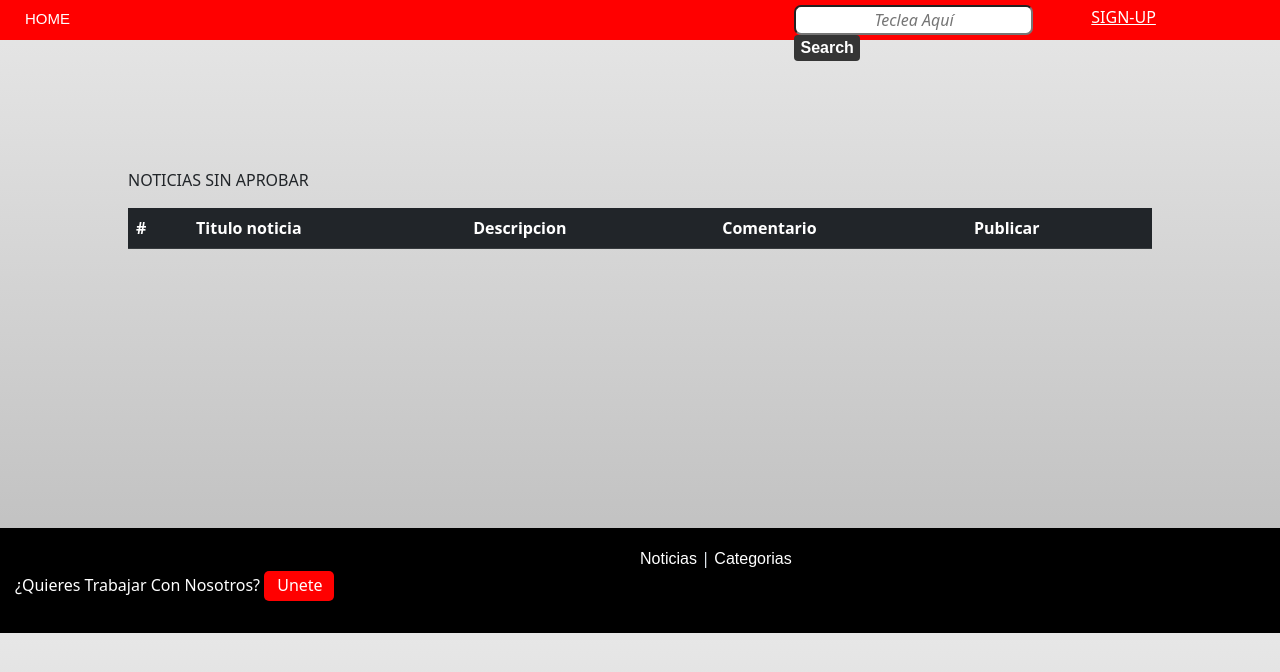
After one commit to gerabdael/ProyectoBdm, a PHP site: page /Views/AproveNewsUser.php in a window 1280 px wide. The commit adds this page. Shown: the top 672 px of the page. Run offline with PHP 8.4, Linux system fonts and the light colour scheme; data comes from the database, SQL or seed files in the repository; lists and menus that the app fills with data are empty; some libraries are stand-ins or nearby versions; some web fonts are replaced.

Commit message:
Fixes
Pedos en el aprovar

```diff
--- a/Model/Aprovednews_inc.php
+++ b/Model/Aprovednews_inc.php
@@ -6,6 +6,7 @@ include "../Controller/Aprovednews-contr.classes.php";
         $idhiddentitle = $_POST["idhiddentitle"];
         $idhiddendesc = $_POST["idhiddendesc"];
         $commentarioAdmin= $_POST["commentarioAdmin"];
+
         $aprove = new AprovednewsContr($idhiddenid,
         $idhiddentitle ,
         $idhiddendesc ,
@@ -16,6 +17,8 @@ include "../Controller/Aprovednews-contr.classes.php";
         $idhiddenid = $_POST["idhiddenid"];
         $idhiddentitle = $_POST["idhiddentitle"];
         $idhiddendesc = $_POST["idhiddendesc"];
+        $commentarioAdmin= $_POST["commentarioAdmin"];
+
         $remove = new AprovednewsContr($idhiddenid,
         $idhiddentitle ,
         $idhiddendesc ,
--- /dev/null
+++ b/Views/AproveNewsUser.php
@@ -0,0 +1,41 @@
+<?php include('./HeaderFinal.php');
+  require( '../Classes/newsAproveCharge.classes.php');?>
+
+
+<div class="NewStuff">
+
+<div class="NuevaNoticia">
+
+
+<P>NOTICIAS SIN  APROBAR</P>
+
+
+<table class="table table-striped table-dark">
+  <thead>
+    <tr>
+      <th scope="col">#</th>
+      <th scope="col">Titulo noticia</th>
+      <th scope="col">Descripcion</th>
+      <th scope="col">Comentario</th>
+      <th scope="col">Publicar</th>
+    </tr>
+  </thead>
+  <tbody>
+    <?php
+
+        $fillnewsAproved= new newAprovefill();
+        $fillnewsAproved-> newsAprovefill();
+      ?>
+
+  </tbody>
+</table>
+
+
+
+
+</div>
+
+</div>
+
+
+<?php include('./footer.php')?>
--- a/Views/HeaderFinal.php
+++ b/Views/HeaderFinal.php
@@ -83,30 +83,31 @@
 
 
                 <div class="LoginStatus">
-                <ul>
+
                 <?php
                         if(isset($_SESSION["user_email"])){
                     ?>
+
+
+                        <form action="../Classes/endSession.classes.php" method="post">
+                            <ul>
                         <?php echo $_SESSION["user_email"];?>
-                        <form action="../Classes/endSession.classes.php" method="post">
-                        <input class="nav-item" type="submit" name="submit" value="Salir"style= "border-radius: 15px;  color: #fff;
-                        background-color: #eb2651;
-                        border-color: #b42424;  padding: 5px;
-                        position: relative;
-                        box-shadow: 0 1px 2px rgba(0, 0, 0, 0.05);
-                        text-decoration: none;
-                        text-align: justify;">
+                        </ul>
+                        <input class="nav-item" type="submit" name="submit" value="Salir">
+
                         </form>
                     <?php
                         }
                         else {
                     ?>
+                    <ul>
                         <a href="../Views/Login.php" >SIGN-UP</a>
+                        </ul>
                     <?php
                         }
                     ?>
 
-                </ul>
+
 
                 </div>
 
--- a/Views/Profile.php
+++ b/Views/Profile.php
@@ -57,7 +57,7 @@ $("#VerNombre").val(localStorage.getItem("nombre"));
                                 <hr>
                                 <a  class="btn btn-outline-info btn-lg" type="button" href="VerMisPreguntas.html">Ver tus noticias</a>
                                 <hr>
-                                <a  class="btn btn-outline-info btn-lg" type="button" href="VerMisPreguntas.html">Noticias no publicadas</a>
+                                <a  class="btn btn-outline-info btn-lg" type="button" href="AproveNewsUser.php">Noticias no publicadas</a>
                                 <hr>
                                 <a  class="btn btn-outline-info btn-lg" type="button" href="VerLikes.php">Ver Favoritos
                                 <span class="visually-hidden">(current)</span>
--- a/scripts/css/NavBar.css
+++ b/scripts/css/NavBar.css
@@ -92,20 +92,30 @@
 .LoginStatus{
   margin-right: 0;
   height: 100%;
-  width: 20%;
+  width: 25%;
   margin-top: 0%;
   padding-top: 5px;
+  display: inline-block;
+
 
 }
 
 .LoginStatus ul{
   color:white;
+text-align: left;
+padding-right: 15px;
+}
+
+.LoginStatus a{
+  color:white;
+text-align: left;
+padding-right: 15px;
 }
 
 
-.LoginStatus button{
+.LoginStatus input{
 
-  background-color: rgb(255, 0, 0);
+  background-color: rgb(44, 44, 44);
   border-radius: 55px;
   border-style: none;
   color: rgb(236, 236, 236);
@@ -113,19 +123,15 @@
   font-family: 'Anonymous Pro', sans-serif;
   font-size: 15px;
   text-align: center;
+  height: 25px;
 
-  display: inline-block;
 
 }
 
-
-
-
-
-
-
-
-
+.LoginStatus form, .form-fields {
+  display: flex;
+  flex-wrap: wrap;
+}
 
 
 
```
Also changed, not shown: Controller/Aprovednews-contr.classes.php (+6 -5 lines).
